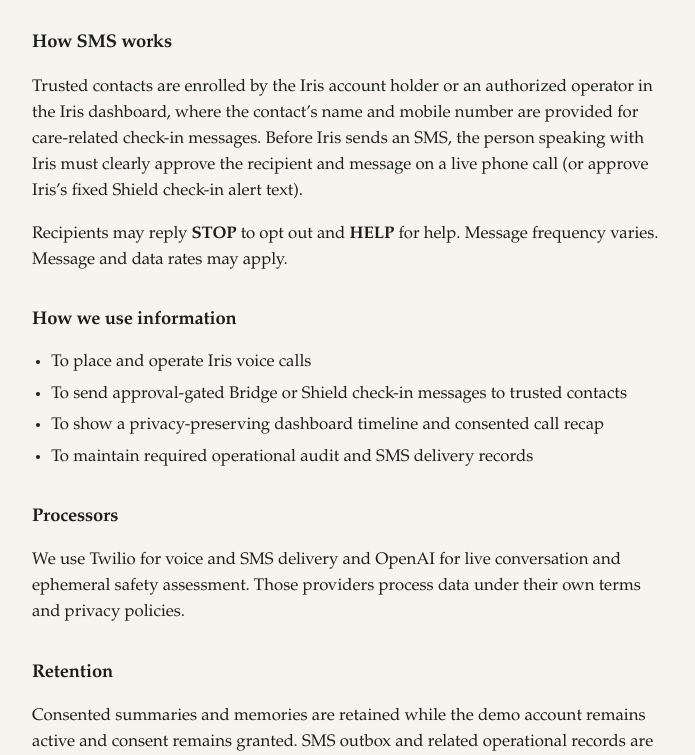
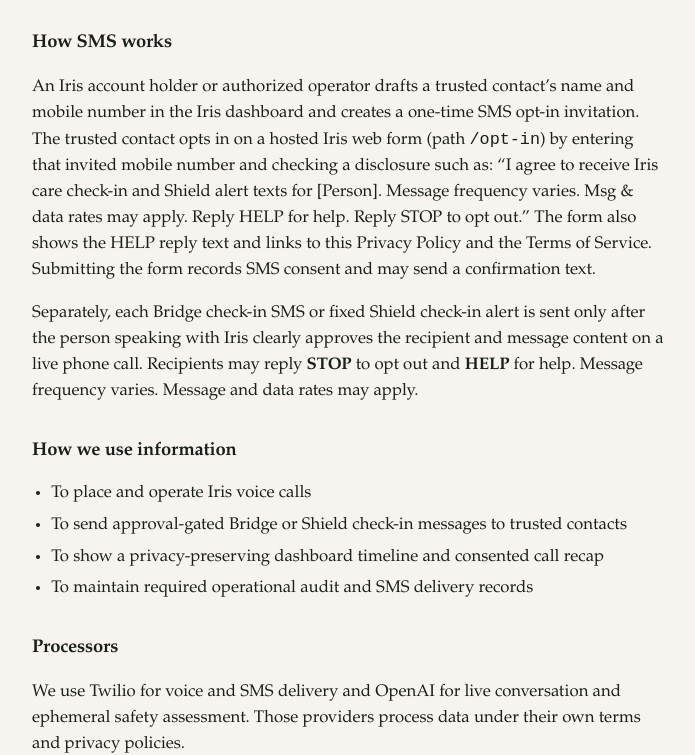
Before and after one commit to jaggedbytes/iris-legal, a plain HTML site: page privacy/index.html in a window 1280 px wide. Shown: the part 777-1532 px from the top of the page, without its empty margins (292-987 px from the left). Drawn offline with Linux system fonts and the light colour scheme.

Commit message:
docs(legal): describe web SMS opt-in on privacy and terms

```diff
--- a/privacy/index.html
+++ b/privacy/index.html
@@ -10,7 +10,7 @@
   <main>
     <p class="brand"><a href="../">Iris</a></p>
     <h1>Privacy Policy</h1>
-    <p class="meta">Last updated: July 17, 2026</p>
+    <p class="meta">Last updated: July 19, 2026</p>
 
     <p>
       Iris is a phone-first AI companion demo operated by Jagged Bytes, Jacky Lazarov.
@@ -36,15 +36,21 @@
 
     <h2>How SMS works</h2>
     <p>
-      Trusted contacts are enrolled by the Iris account holder or an authorized operator
-      in the Iris dashboard, where the contact’s name and mobile number are provided for
-      care-related check-in messages. Before Iris sends an SMS, the person speaking with
-      Iris must clearly approve the recipient and message on a live phone call
-      (or approve Iris’s fixed Shield check-in alert text).
+      An Iris account holder or authorized operator drafts a trusted contact’s name and
+      mobile number in the Iris dashboard and creates a one-time SMS opt-in invitation.
+      The trusted contact opts in on a hosted Iris web form (path <code>/opt-in</code>) by
+      entering that invited mobile number and checking a disclosure such as:
+      “I agree to receive Iris care check-in and Shield alert texts for [Person].
+      Message frequency varies. Msg &amp; data rates may apply. Reply HELP for help.
+      Reply STOP to opt out.” The form also shows the HELP reply text and links to this
+      Privacy Policy and the Terms of Service. Submitting the form records SMS consent and
+      may send a confirmation text.
     </p>
     <p>
-      Recipients may reply <strong>STOP</strong> to opt out and <strong>HELP</strong> for help.
-      Message frequency varies. Message and data rates may apply.
+      Separately, each Bridge check-in SMS or fixed Shield check-in alert is sent only after
+      the person speaking with Iris clearly approves the recipient and message content on a
+      live phone call. Recipients may reply <strong>STOP</strong> to opt out and
+      <strong>HELP</strong> for help. Message frequency varies. Message and data rates may apply.
     </p>
 
     <h2>How we use information</h2>
```
Also changed, not shown: terms/index.html (+8 -4 lines).
